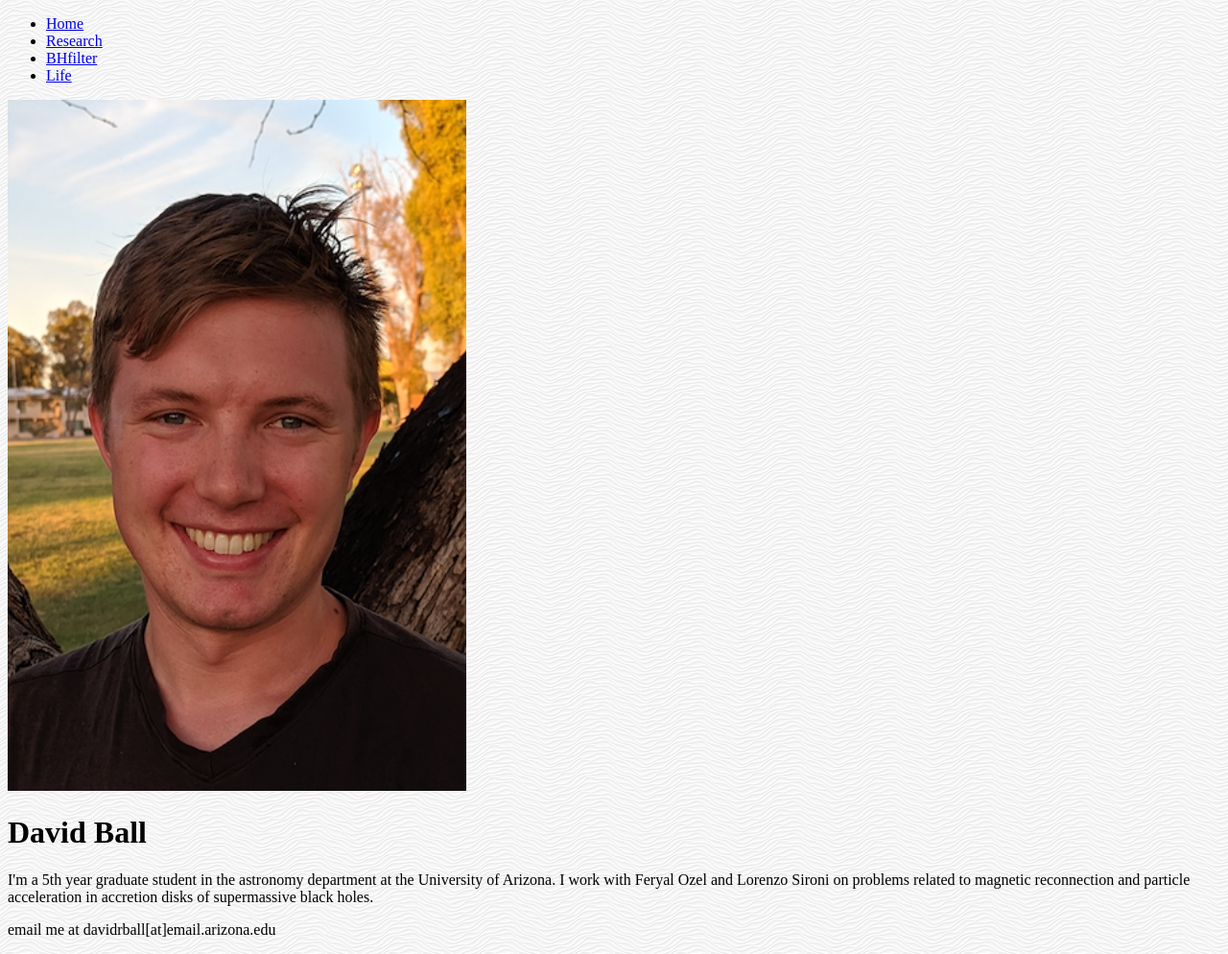
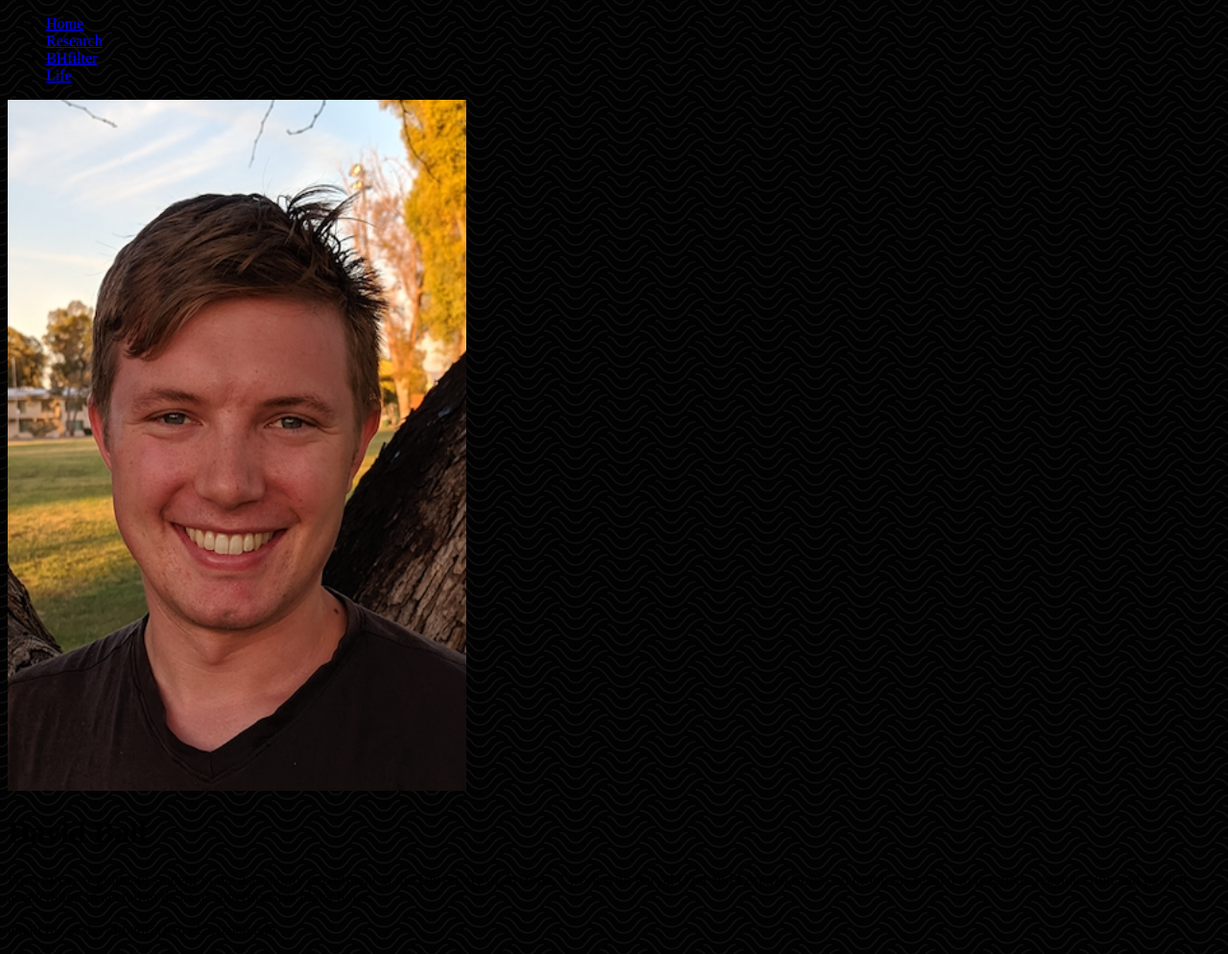
Before and after one commit to davidrball/davidrball.github.io, a Jekyll site: the page built from index.html, in a window 1280 px wide. Shown: the whole page at 96% size. Built offline with Jekyll 4.4.1, drawn with Linux system fonts in a browser that asks for light colours.

Commit message:
testing dark background

```diff
--- a/index.html
+++ b/index.html
@@ -16,5 +16,5 @@ email me at davidrball[at]email.arizona.edu
 </p>
 
 </div><!-- /.blurb -->
-<body background="images/white-waves.png">
+<body background="images/papyrus-dark.png">
 </body></html>
```
Also changed, not shown: images/papyrus-dark.png (added).
